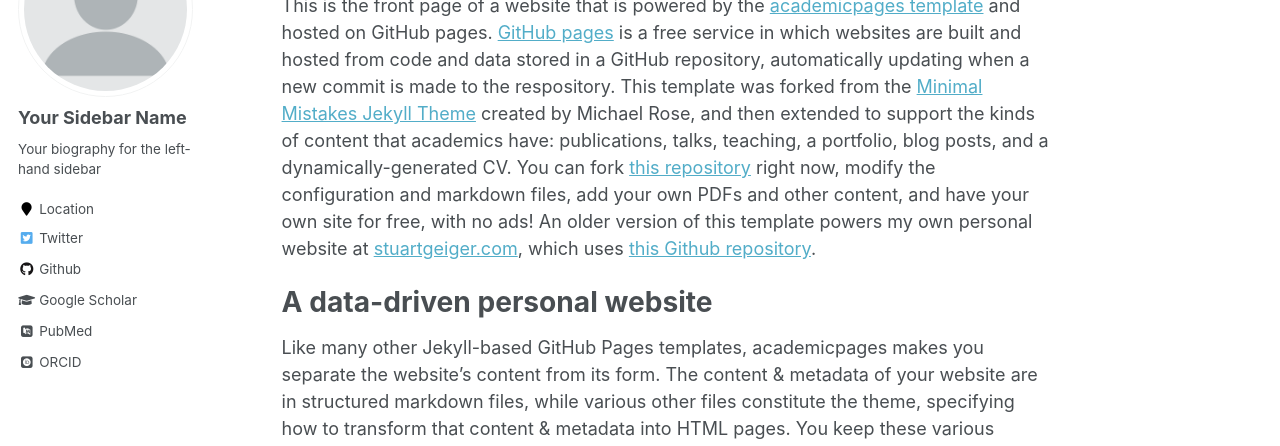
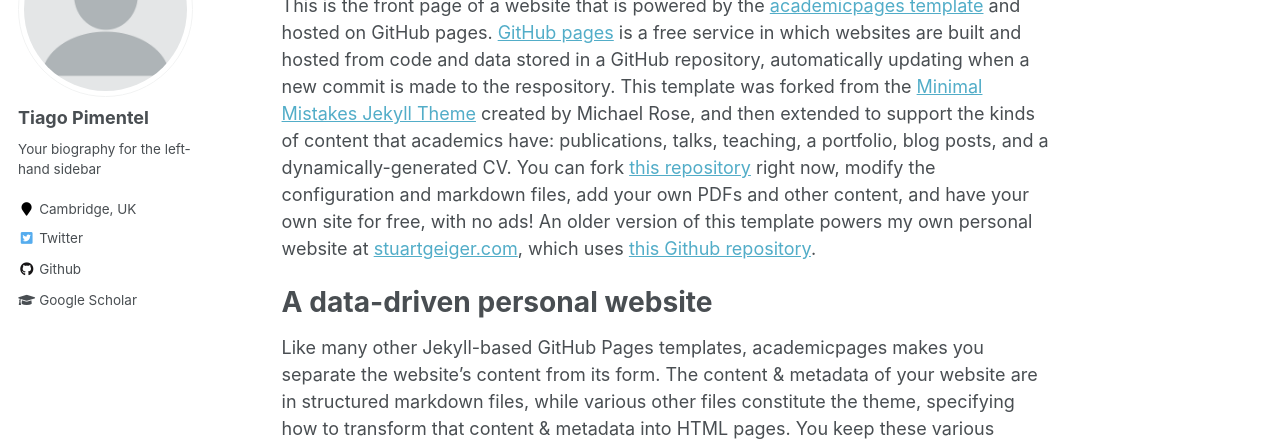
Before and after one commit to tpimentelms/tpimentelms.github.io, a Jekyll site: the page built from _pages/about.md, in a window 1280 px wide. Shown: the part 196-642 px from the top of the page. Built offline with Jekyll 4.4.1, drawn with Linux system fonts in a browser that asks for light colours; some web fonts are replaced.

Commit message:
Changing website configs

```diff
--- a/_config.yml
+++ b/_config.yml
@@ -80,13 +80,13 @@
 
 # Site Author
 author:
-  name             : "Your Sidebar Name"
+  name             : "Tiago Pimentel"
   avatar           : "profile.png"
   bio              : "Your biography for the left-hand sidebar"
-  location         : "Location"
+  location         : "Cambridge, UK"
   employer         :
-  pubmed           : "https://www.ncbi.nlm.nih.gov/pubmed/?term=john+snow"
-  googlescholar    : "http://yourfullgooglescholarurl.com"
+  pubmed           :
+  googlescholar    : "https://scholar.google.com/citations?user=XjZ8NRsAAAAJ&hl=en&oi=ao"
   email            :
   researchgate     :  # example: "https://www.researchgate.net/profile/yourprofile"
   uri              :
@@ -96,20 +96,20 @@
   flickr           :
   facebook         :
   foursquare       :
-  github           : "academicpages"
+  github           : "tpimentelms"
   google_plus      :
   keybase          :
   instagram        :
   impactstory      : #"https://profiles.impactstory.org/u/xxxx-xxxx-xxxx-xxxx"
   lastfm           :
   linkedin         :
-  orcid            : "http://orcid.org/yourorcidurl"
+  orcid            :
   pinterest        :
   soundcloud       :
   stackoverflow    : # http://stackoverflow.com/users/123456/username
   steam            :
   tumblr           :
-  twitter          : "replacethistwitterhandle"
+  twitter          : "tpimentelms"
   vine             :
   weibo            :
   xing             :
```
